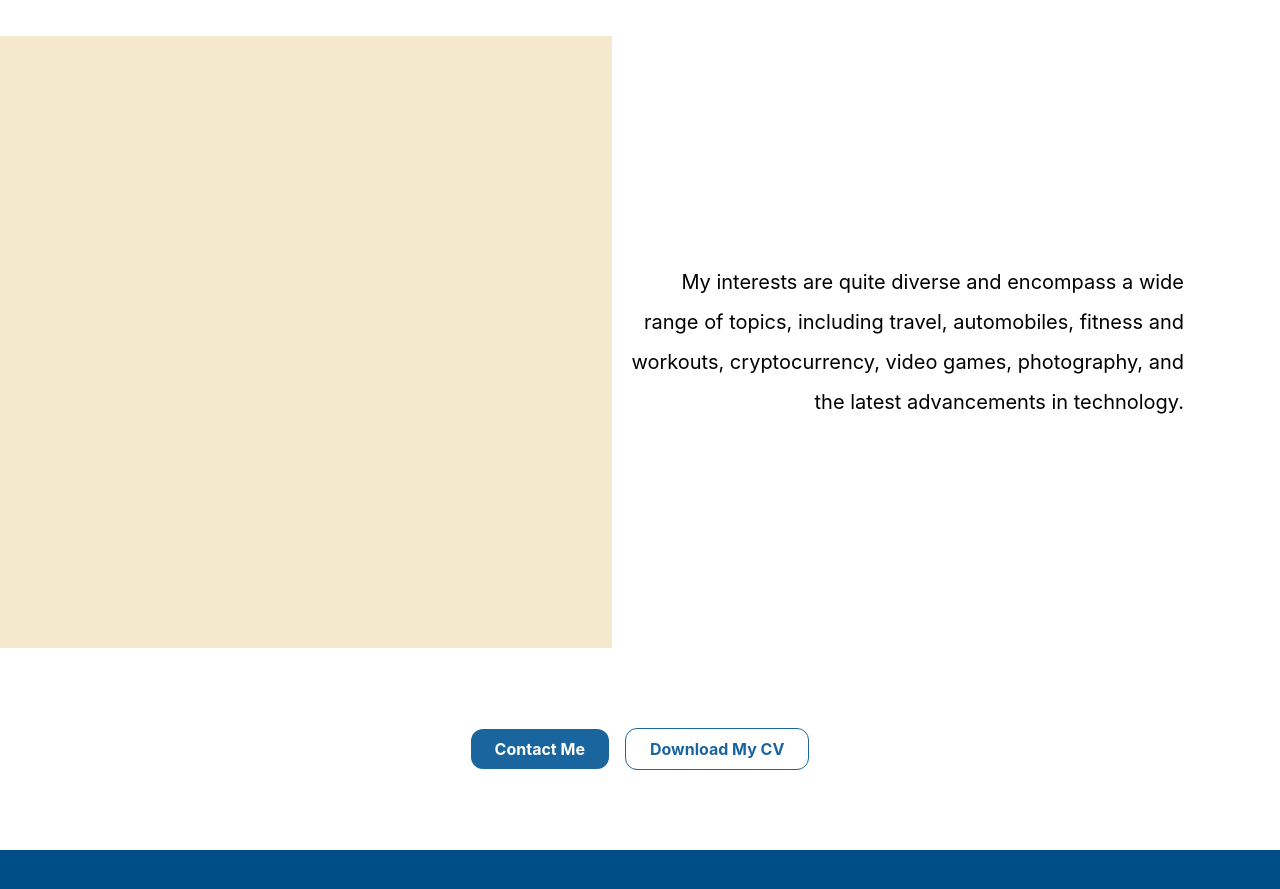
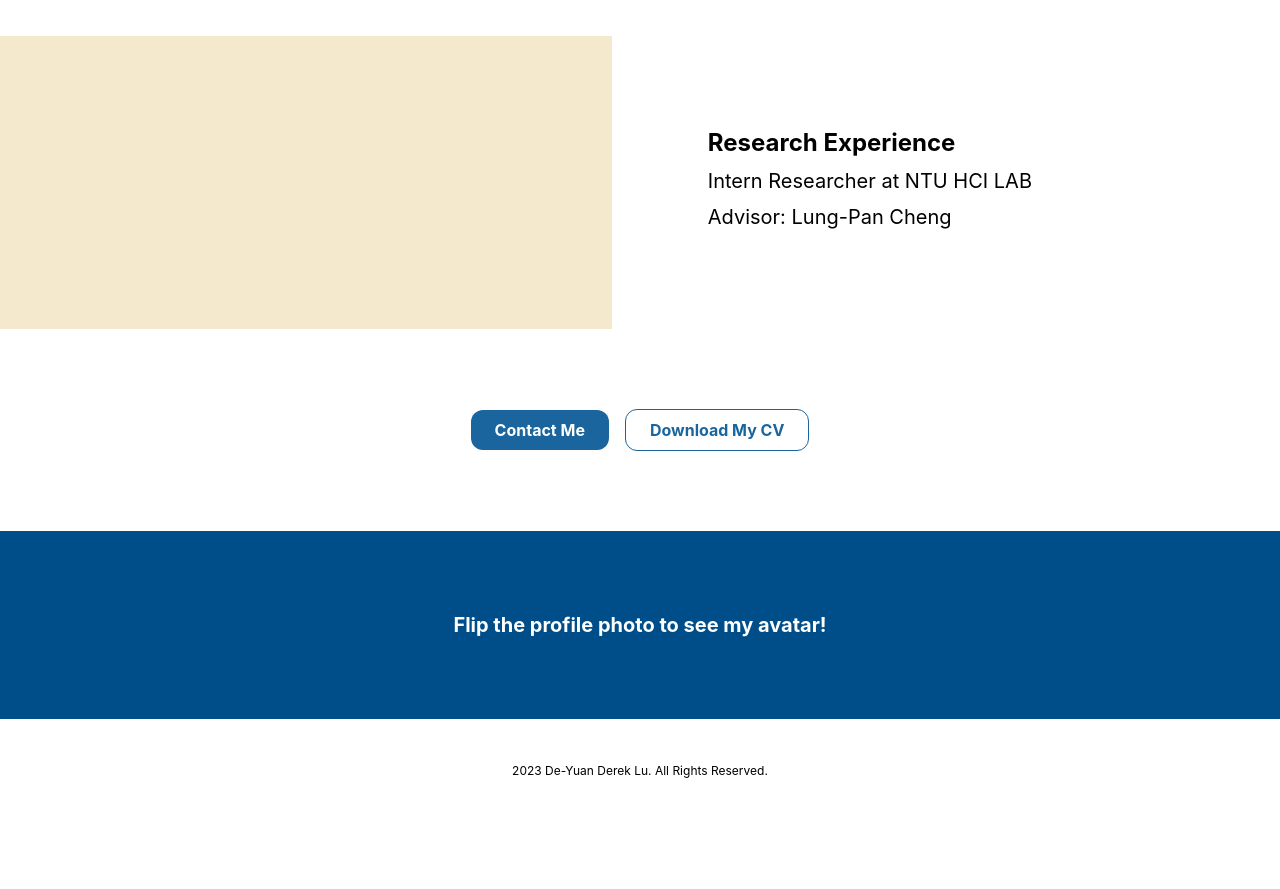
Before and after one commit to derekdylu/derekdylu.com, a React (Create React App) app in the folder frontend/: page / in a window 1280 px wide. Shown: the part 940-1829 px from the top of the page. After the commit the page ends 1763 px from the top, so only its background shows below. Built offline with nearby package versions, Linux system fonts and the light colour scheme.

Commit message:
minor update

```diff
--- a/frontend/src/Containers/Contact/Contact.js
+++ b/frontend/src/Containers/Contact/Contact.js
@@ -4,11 +4,11 @@ const contacts = [
   {
     section: 'Contact Me!',
     items: [
-      {
-        platform: "Instagram",
-        link: "https://www.instagram.com/derekdylu",
-        description: "",
-      },
+      // {
+      //   platform: "Instagram",
+      //   link: "https://www.instagram.com/derekdylu",
+      //   description: "",
+      // },
       {
         platform: "LinkedIn",
         link: "https://www.linkedin.com/in/derekdylu",
@@ -37,17 +37,17 @@ const contacts = [
       {
         platform: "Youtube",
         link: "https://www.youtube.com/user/derekdylu",
-        description: "My motion works",
+        description: "",
       },
       {
         platform: "Behance",
         link: "https://www.behance.net/derekdylu00ae",
-        description: "My design works",
+        description: "",
       },
       {
         platform: "Instagram",
         link: "https://www.instagram.com/derekdylu_studio",
-        description: "My photography album",
+        description: "",
       },
     ]
   }
@@ -63,16 +63,15 @@ const Contact = () => {
               <div className="text-xl text-primary">
                 {contact.section}
               </div>
-              <div className="flex flex-col md:flex-row gap-8 md:gap-24">
+              <div className="flex flex-col gap-4 md:flex-row md:gap-16">
               {
                 contact.items.map((item, i) => {
                   return (
-                    <div className="flex flex-col gap-2 items-center">
                     <a href={item.link} target="_blank" rel="noreferrer">
-                        <div className="font-bold hover:underline" style={{ cursor: "pointer" }}>
+                      <div className="flex flex-col gap-2 items-center border hover:border-primary rounded-xl px-8 py-8" style={{ cursor: "pointer" }}>
+                        <div className="font-bold">
                           {item.platform}
                         </div>
-                      </a>
                         {
                           item.description &&
                           <div className="text-sm text-gray-500">
@@ -80,7 +79,7 @@ const Contact = () => {
                           </div>
                         }
                       </div>
-
+                    </a>
                   )
                 })
               }
--- a/frontend/src/Containers/Home/Home.js
+++ b/frontend/src/Containers/Home/Home.js
@@ -1,6 +1,17 @@
 import React, {} from 'react'
 
 import FlipCard from '../../Components/FlipCard/FlipCard'
+
+const block = [
+  {
+    title: "Research Experience",
+    paragraph: [
+      "Intern Researcher at NTU HCI LAB",
+      "Advisor: Lung-Pan Cheng",
+      ""
+    ]
+  }
+]
 
 const Home = () => {
   return (
@@ -33,8 +44,27 @@ const Home = () => {
         <div className="flex flex-col items-center justify-center w-full h-full">
           <img src="./home/neutral.jpg" alt="neutral" className="object-cover" />
         </div>
-        <div className="w-full h-full px-3 md:pr-12 lg:pr-18 xl:pr-24 md:text-xl md:leading-loose text-center md:text-right">
-          My interests are quite diverse and encompass a wide range of topics, including travel, automobiles, fitness and workouts, cryptocurrency, video games, photography, and the latest advancements in technology.
+        <div className="w-full h-full px-3 md:pl-12 lg:pl-18 xl:pl-24 md:leading-loose text-center md:text-left">
+          {
+            block.map((b, index) => {
+              return (
+                <div className="flex flex-col gap-2">
+                  <div className="text-2xl font-bold">
+                    {b.title}
+                  </div>
+                  {
+                    b.paragraph.map((p, i) => {
+                      return (
+                        <div className="md:text-xl">
+                          {p}
+                        </div>
+                      )
+                    })
+                  }
+                </div>
+              )
+            })
+          }
         </div>
       </div>
       <div className="flex flex-col items-center gap-8 w-full py-12">
--- a/frontend/src/Containers/Projects/Projects.js
+++ b/frontend/src/Containers/Projects/Projects.js
@@ -11,9 +11,9 @@ const projs = [
     title: "(Under Anonymous Review)",
     year: "2024",
     roles: ["Lead Author", "Intern Researcher"],
-    abstract: "A novel user interface in VR HMD.",
+    abstract: "Advisor: Lung-Pan Chen. Independently developed a novel interface with Unity engine in VR and conducted several user studies. Analyzed and visualized data with Python.",
     awards: ["Submitted to CHI '24"],
-    images: ["./projs/pending.jpg"],
+    images: ["https://chi2024.acm.org/wp-content/uploads/2023/05/CHI2024_banner_website.svg"],
     links: [],
   },
   {
```
Also changed, not shown: frontend/public/home/neutral.jpg. Lines whose indentation alone changed are shown as unchanged.
